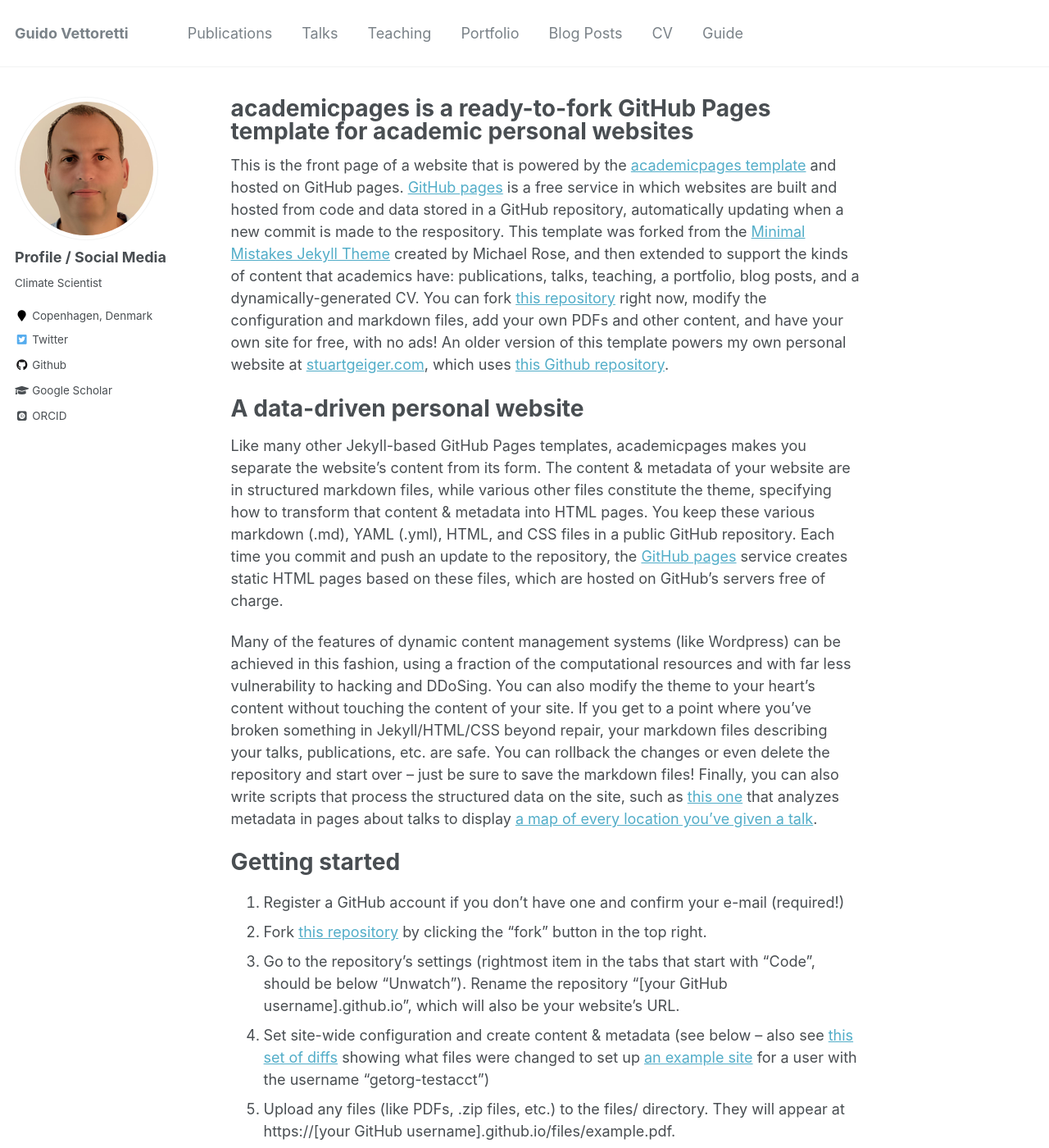
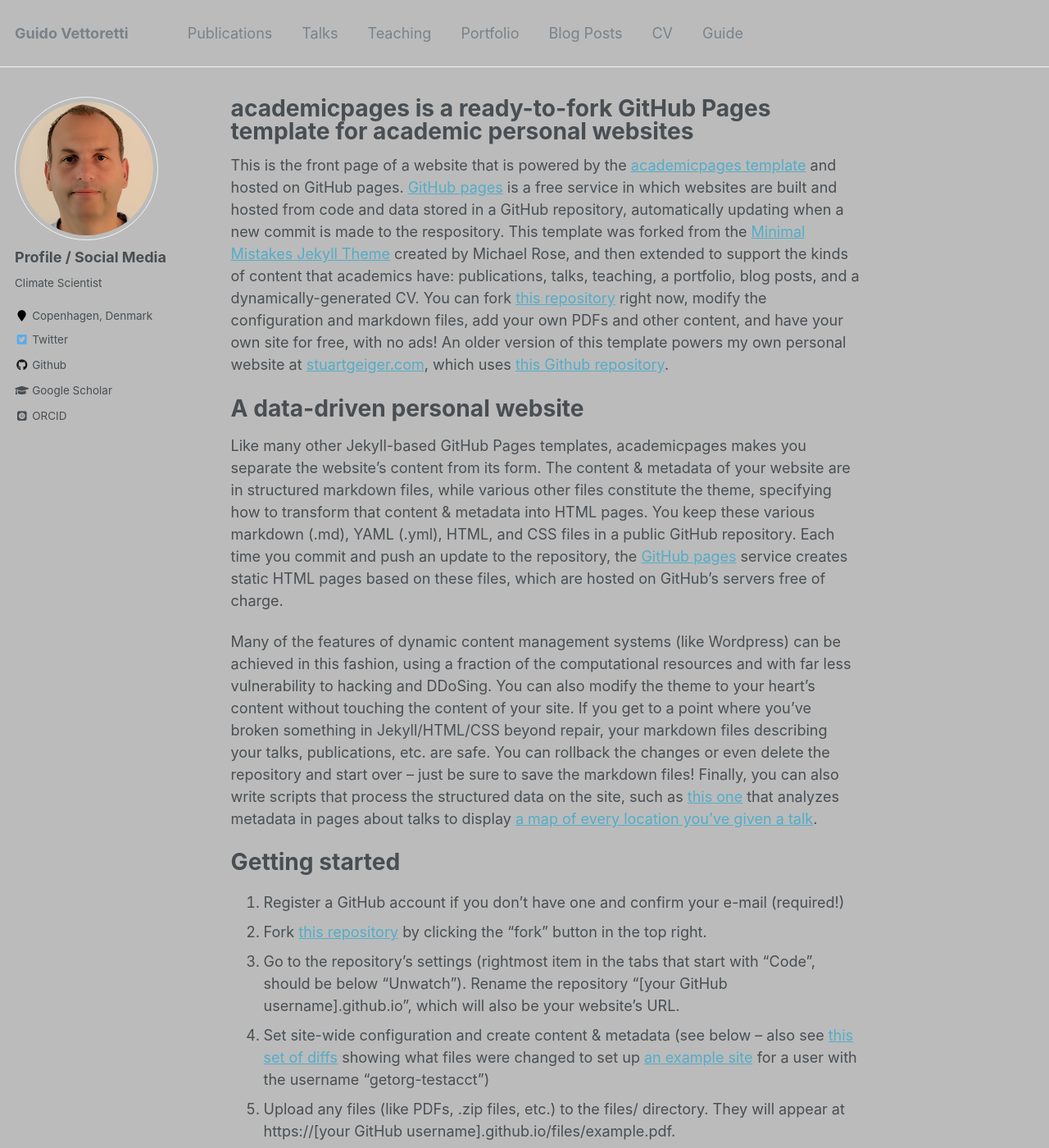
Before and after one commit to guidov/guidov.github.io, a Jekyll site: the page built from _pages/about.md, in a window 1280 px wide and 1400 px high. Shown: the whole window at 82% size. Built offline with Jekyll 4.4.1, drawn with Linux system fonts in a browser that asks for light colours; some web fonts are replaced.

Commit message:
footer and background update

```diff
--- a/_sass/_variables.scss
+++ b/_sass/_variables.scss
@@ -54,7 +54,7 @@ $light-gray                 : mix(#fff, $gray, 50%);
 $lighter-gray               : mix(#fff, $gray, 90%);
 
 $body-color                 : #fff;
-$background-color           : #fff;
+$background-color           : #bbbbbb;
 $code-background-color      : #fafafa;
 $code-background-color-dark : $light-gray;
 $text-color                 : $dark-gray;
```
